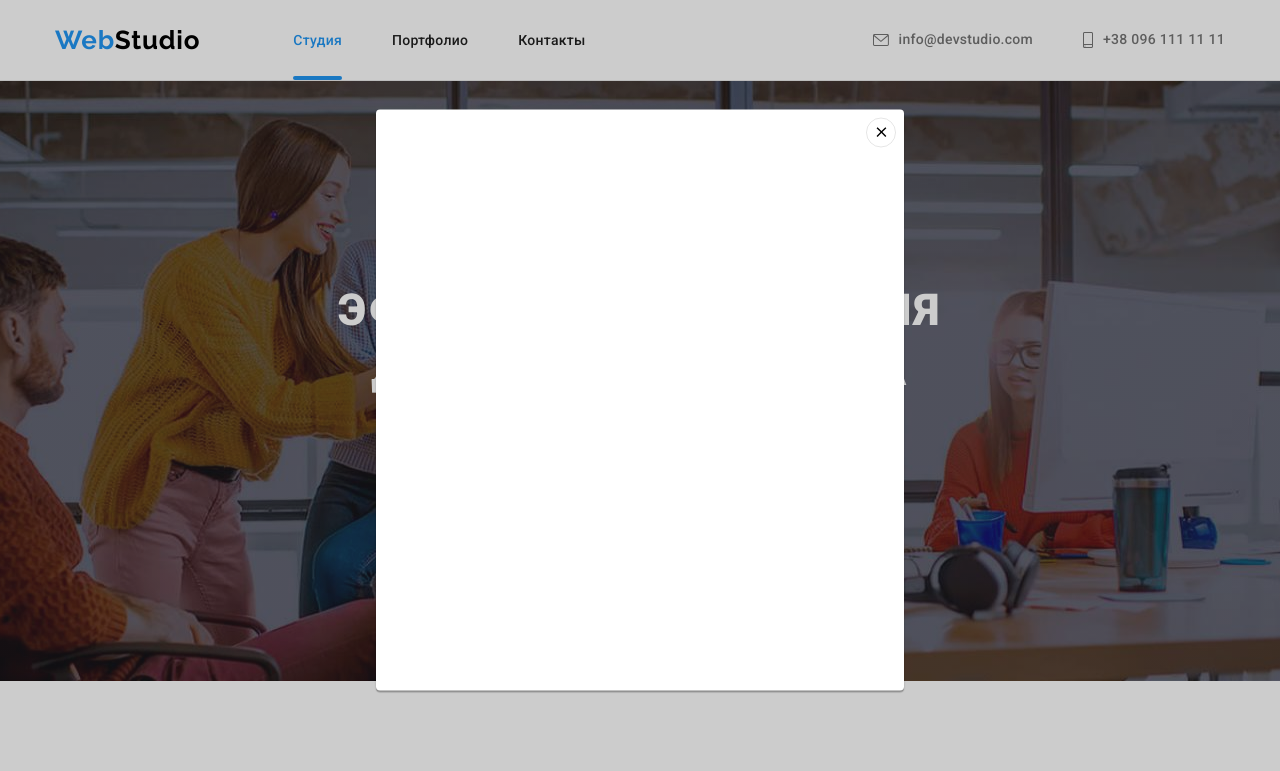
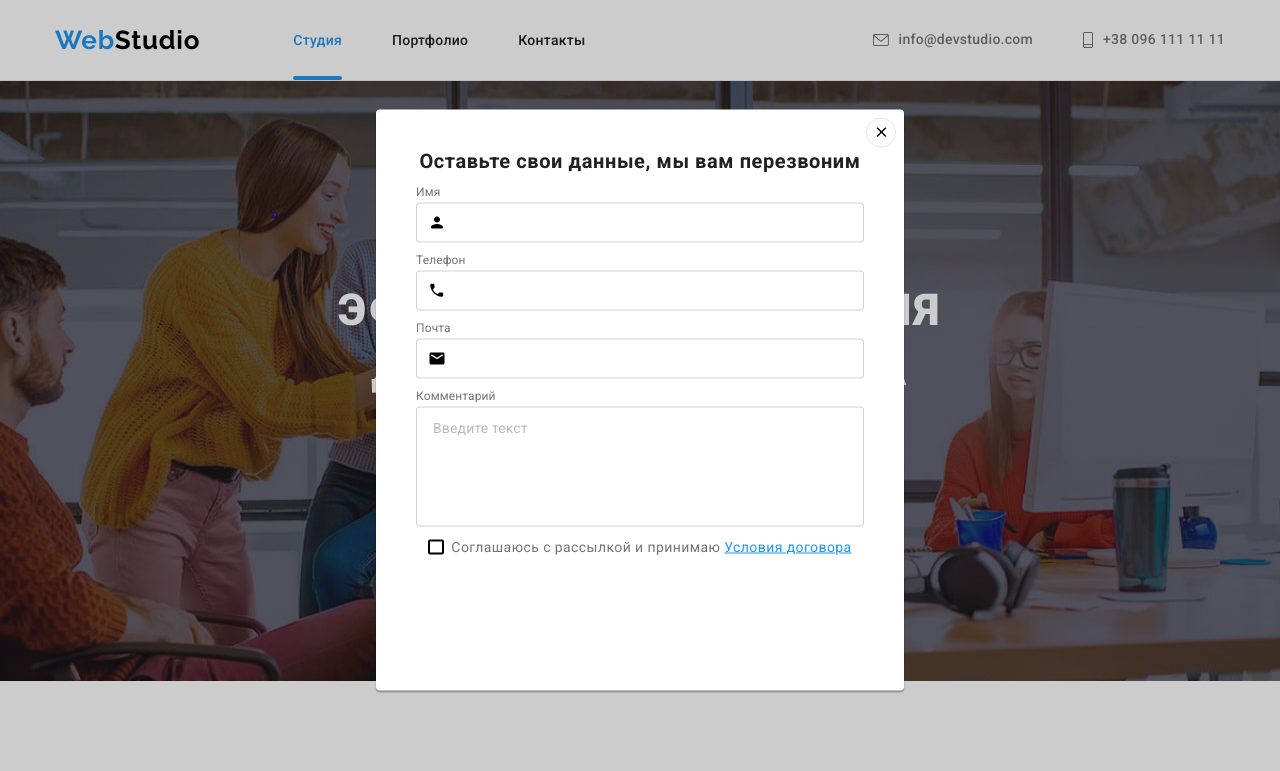
Before and after one commit to h0wter/goit-markup-hw-06, a plain HTML site: page index.html in a window 1280 px wide. Both pictures are taken after a click on the button "Заказать услугу". Shown: the top 771 px of the page. Drawn offline with nearby package versions, Linux system fonts and the light colour scheme.

Commit message:
Добавляет разметку и стили формы

```diff
--- a/css/styles.css
+++ b/css/styles.css
@@ -702,6 +702,7 @@ body {
 	border-radius: 4px;
 	box-shadow: 0px 1px 3px rgba(0, 0, 0, 0.12), 0px 1px 1px rgba(0, 0, 0, 0.14),
 		0px 2px 1px rgba(0, 0, 0, 0.2);
+	padding: 40px;
 }
 
 .backdrop.is-hidden .modal {
@@ -721,3 +722,105 @@ body {
 	align-items: center;
 	justify-content: center;
 }
+
+.modal-form {
+	display: flex;
+	flex-direction: column;
+}
+
+.modal-form-title {
+	font-weight: 700;
+	font-size: 20px;
+	line-height: 1.15;
+	text-align: center;
+	letter-spacing: 0.03em;
+	color: var(--primary-text-color);
+	margin-bottom: 12px;
+}
+
+.modal-form-field {
+	margin-bottom: 10px;
+	font-size: 12px;
+	line-height: calc(14 / 12);
+	letter-spacing: 0.01em;
+	color: var(--secondary-text-color);
+}
+
+.modal-form-input {
+	width: 100%;
+	height: 40px;
+	padding-left: 42px;
+}
+
+.modal-form-message {
+	height: 120px;
+	margin-top: 4px;
+	padding: 12px 16px;
+	resize: none;
+}
+
+.modal-form-message::placeholder {
+	font-size: 14px;
+	line-height: calc(16 / 14);
+	letter-spacing: 0.01em;
+	color: rgba(117, 117, 117, 0.5);
+}
+
+.modal-form-text-field {
+	width: 100%;
+	border: 1px solid rgba(33, 33, 33, 0.2);
+	border-radius: 4px;
+	outline: none;
+}
+
+.modal-form-text-field:focus {
+	border: 1px solid var(--accent-color);
+}
+
+.modal-form-text-field:focus + .modal-form-icon {
+	fill: var(--accent-color);
+}
+
+.modal-form-wrapper {
+	position: relative;
+	display: block;
+	margin-top: 4px;
+}
+
+.modal-form-icon {
+	position: absolute;
+	top: 50%;
+	left: 12px;
+	transform: translateY(-50%);
+	width: 18px;
+	height: 18px;
+}
+
+.modal-form-checkbox-label {
+	display: flex;
+	justify-content: center;
+	align-items: center;
+	font-size: 14px;
+	line-height: 1.71px;
+	letter-spacing: 0.03em;
+	color: var(--secondary-text-color);
+}
+
+.modal-form-checkbox-label::before {
+	content: '';
+	display: block;
+	width: 16px;
+	height: 15px;
+	margin-right: 7px;
+	border: 2px solid black;
+	border-radius: 2px;
+}
+
+.modal-form-checkbox:checked + .modal-form-checkbox-label::before {
+	background-image: url('../images/icons.svg#icon-form-mail');
+	border: none;
+}
+
+.modal-form-checkbox-link {
+	color: var(--accent-color);
+}
--- a/index.html
+++ b/index.html
@@ -453,6 +453,73 @@
 						<use href="./images/icons.svg#icon-backdrop-close"></use>
 					</svg>
 				</button>
+				<form class="modal-form" action="#">
+					<p class="modal-form-title">Оставьте свои данные, мы вам перезвоним</p>
+
+					<label class="modal-form-field">
+						Имя
+						<span class="modal-form-wrapper">
+							<input
+								class="modal-form-input modal-form-text-field"
+								type="text"
+								name="user-name"
+								required
+							/>
+							<svg class="modal-form-icon">
+								<use href="./images/icons.svg#icon-form-user"></use>
+							</svg>
+						</span>
+					</label>
+
+					<label class="modal-form-field">
+						Телефон
+						<span class="modal-form-wrapper">
+							<input
+								class="modal-form-input modal-form-text-field"
+								type="tel"
+								name="user-tel"
+								required
+							/>
+							<svg class="modal-form-icon">
+								<use href="./images/icons.svg#icon-form-tel"></use>
+							</svg>
+						</span>
+					</label>
+
+					<label class="modal-form-field">
+						Почта
+						<span class="modal-form-wrapper">
+							<input
+								class="modal-form-input modal-form-text-field"
+								type="mail"
+								name="user-mail"
+								required
+							/>
+							<svg class="modal-form-icon">
+								<use href="./images/icons.svg#icon-form-mail"></use>
+							</svg>
+						</span>
+					</label>
+
+					<label class="modal-form-field">
+						Комментарий
+						<textarea
+							class="modal-form-message modal-form-text-field"
+							name="user-message"
+							placeholder="Введите текст"
+						></textarea>
+					</label>
+					<input
+						class="modal-form-checkbox visually-hidden"
+						type="checkbox"
+						name="accept-policy"
+						id="accept-policy"
+					/>
+					<label class="modal-form-checkbox-label" for="accept-policy"
+						>Соглашаюсь с рассылкой и принимаю&nbsp
+						<a href="#" class="modal-form-checkbox-link">Условия договора</a></label
+					>
+				</form>
 			</div>
 		</div>
 		<script src="./js/modal.js"></script>
```
